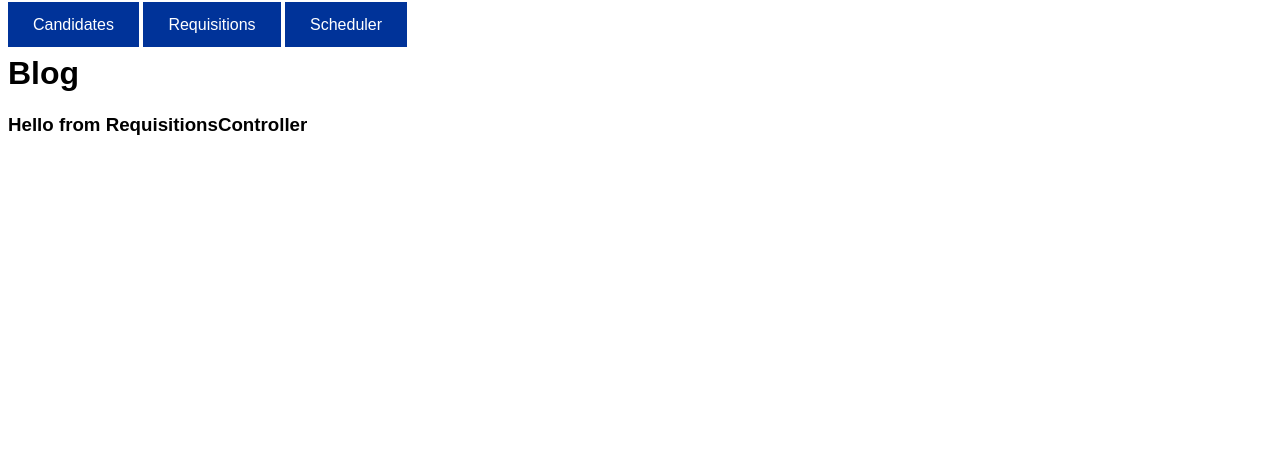
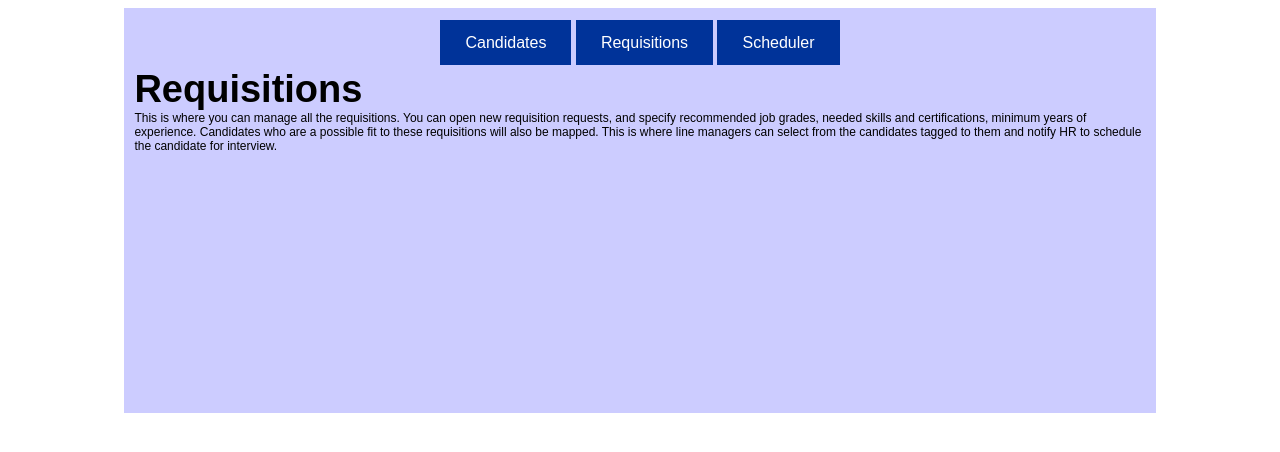
Before and after one commit to eliesium/myagilehr_b2l4_060518, a plain HTML site: page index.html at #!/requisitions in a window 1280 px wide. Drawn offline with nearby package versions, Linux system fonts and the light colour scheme; some packages are replaced by stand-ins of ours.

Commit message:
Agile HR better styles

```diff
--- a/app/components/requisitions/requisitionscontroller.js
+++ b/app/components/requisitions/requisitionscontroller.js
@@ -1,3 +1,4 @@
 angular.module('MyAgileHr').controller('RequisitionsController', function($scope) {
-  $scope.message = 'Hello from RequisitionsController';
+  $scope.pageHeader = 'Requisitions';
+  $scope.pageHeaderDetails = 'This is where you can manage all the requisitions. You can open new requisition requests, and specify recommended job grades, needed skills and certifications, minimum years of experience. Candidates who are a possible fit to these requisitions will also be mapped. This is where line managers can select from the candidates tagged to them and notify HR to schedule the candidate for interview.';
 });
--- a/app/components/requisitions/requisitionsview.html
+++ b/app/components/requisitions/requisitionsview.html
@@ -1,3 +1,2 @@
-<h1>Blog</h1>
-
-<h3>{{message}}</h3>
+<div class="pageHeader">{{pageHeader}}</div>
+<div class="pageHeaderDetails">{{pageHeaderDetails}}</div>
--- a/app/components/scheduler/schedulercontroller.js
+++ b/app/components/scheduler/schedulercontroller.js
@@ -1,3 +1,4 @@
 angular.module('MyAgileHr').controller('SchedulerController', function($scope) {
-  $scope.message = 'Hello from SchedulerController';
+  $scope.pageHeader = 'Scheduler';
+  $scope.pageHeaderDetails = 'This is where the HR can track when candidates are scheduled for interview. It also has a task list for candidates who need to be followed up. Maintenance for the levels of interview are also found here. By default, yellow tags are for technical interview and light orange are for behavioral interview. Green tags are for job offer schedules. If after 1 day, a candidate does not advance to any of these levels, a task to follow up will appear on the task list.';
 });
--- a/assets/css/styles.css
+++ b/assets/css/styles.css
@@ -7,6 +7,8 @@ table, th, td {
 }
 menu {
   padding: 0px;
+  width: 100%;
+  text-align: center;
 }
 menu a:link, a:visited {
     background-color: #003399;
@@ -16,6 +18,13 @@ menu a:link, a:visited {
 }
 menu a:hover, a:active {
     background-color: #004de6;
+}
+.mainContainer {
+  background-color:#ccccff;
+  width: 80%;
+  height: 385px;
+  margin: auto;
+  padding: 10px;
 }
 .pageHeader {
   font-size: 38px;
--- a/index.html
+++ b/index.html
@@ -10,11 +10,13 @@
     <link rel="stylesheet" type="text/css" href="assets/css/styles.css">
   </head>
   <body>
+    <div class="mainContainer">
       <menu>
         <a href="#!">Candidates</a>
         <a href="#!requisitions">Requisitions</a>
         <a href="#!scheduler">Scheduler</a>
       </menu>
       <div ng-view=""></div>
+    </div>
   </body>
 </html>
```
Also changed, not shown: app/components/candidates/candidatesview.html (+3 -3 lines), app/components/scheduler/schedulerview.html (+2 -3 lines). Lines whose indentation alone changed are shown as unchanged.
